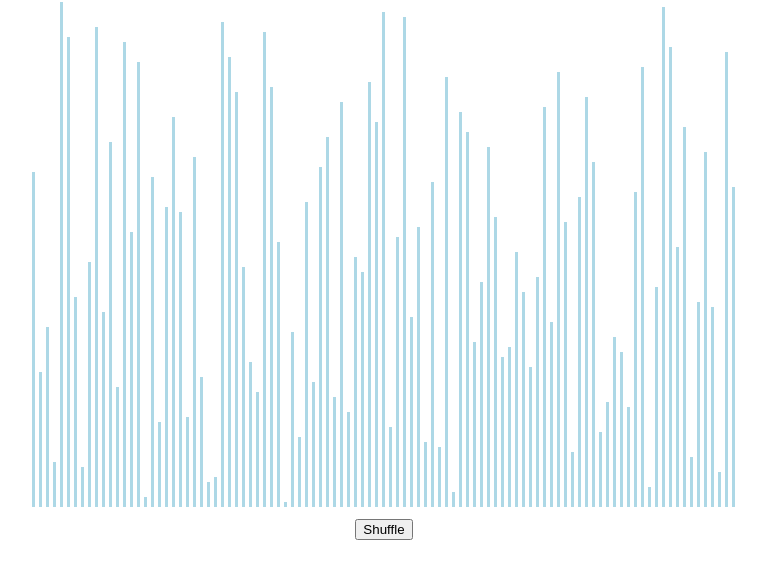
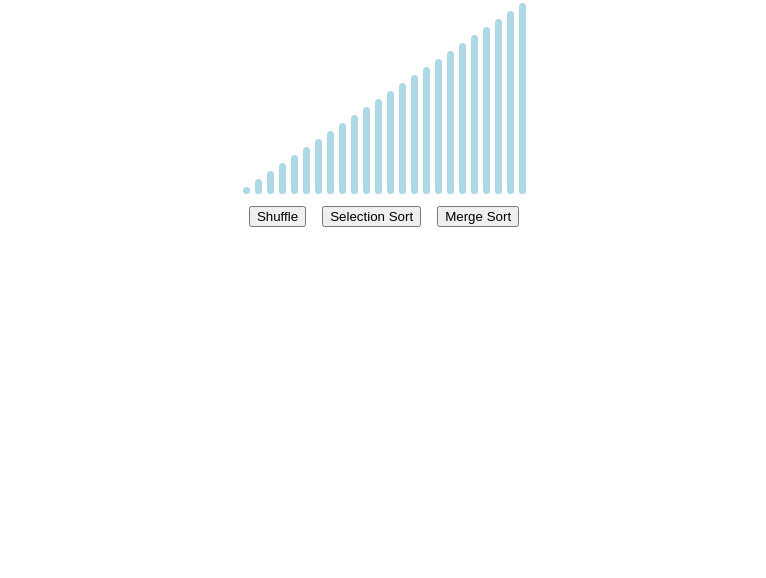
Before and after one commit to andreiui/sorting-visualized, a React (Create React App) app: page / in a window 1280 px wide. Shown: the top 578 px of the page, without its empty margins (256-1022 px from the left). Built offline with nearby package versions, Linux system fonts and the light colour scheme.

Commit message:
Major updates to Sorting component. Animation handler function added. Support added for selectionSort and mergeSort

```diff
--- /dev/null
+++ b/src/sorting/Algorithms.js
@@ -0,0 +1,88 @@
+export const selectionSort = (array, l, u) => {
+  var animations = [];
+  for (var i = l; i < u; i++) {
+    for (var j = i + 1; j < u; j++) {
+      const a = {};
+      a.comp = [i, j];
+      if (array[j] < array[i]) {
+        swap(array, i, j);
+        a.swap = [i, j];
+      }
+      animations.push(a);
+    }
+  }
+  return animations;
+};
+
+export const mergeSort = (array, l, u) => {
+  var animations = [];
+  if (l + 1 === u) {
+    return animations;
+  }
+  if (l + 1 === u - 1) {
+    const a = {};
+    a.comp = [l, u - 1];
+    if (array[u - 1] < array[l]) {
+      swap(array, l, u - 1);
+      a.swap = [l, u - 1];
+    }
+    animations.push(a);
+    return animations;
+  }
+
+  const mid = Math.floor((l + u) / 2);
+  animations = [
+    ...mergeSort(array, l, mid),
+    ...mergeSort(array, mid, u),
+    ...mergeIntoArray(array, l, u, mid),
+  ];
+  return animations;
+};
+
+function mergeIntoArray(array, l, u, mid) {
+  let arr = [...array];
+  var k = l;
+  var i = l;
+  var j = mid;
+  var animations = [];
+
+  while (i < mid && j < u) {
+    const a = {};
+    if (arr[i] <= arr[j]) {
+      a.comp = [k, i];
+      a.swap = [k, i];
+      a.arr = [...arr];
+      array[k++] = arr[i++];
+    } else {
+      a.comp = [k, j];
+      a.swap = [k, j];
+      a.arr = [...arr];
+      array[k++] = arr[j++];
+    }
+    animations.push(a);
+  }
+
+  for (; i < mid; i++) {
+    const a = {};
+    a.swap = [k, i];
+    a.arr = [...arr];
+    array[k++] = arr[i];
+    animations.push(a);
+  }
+  for (; j < u; j++) {
+    const a = {};
+    a.swap = [k, j];
+    a.arr = [...arr];
+    array[k++] = arr[j];
+    animations.push(a);
+  }
+
+  return animations;
+}
+
+function swap(array, i, j) {
+  var temp;
+  temp = array[i];
+  array[i] = array[j];
+  array[j] = temp;
+}
--- a/src/sorting/Sorting.css
+++ b/src/sorting/Sorting.css
@@ -1,6 +1,7 @@
 main,
 body {
   display: flex;
+  background-color: white;
   justify-content: center;
 }
 
@@ -19,11 +20,11 @@ body {
 
 .quicksort .bar {
   display: flex;
-  width: 3px;
+  width: 7px;
   flex-grow: 0;
   flex-shrink: 1;
-  margin: 2px;
+  margin: 2.5px;
   justify-content: center;
   align-items: center;
-  background-color: lightblue;
+  border-radius: 3.5px;
 }
--- a/src/sorting/Sorting.js
+++ b/src/sorting/Sorting.js
@@ -1,5 +1,6 @@
 import React, { Component } from "react";
 import "./Sorting.css";
+import { selectionSort, mergeSort } from "./Algorithms.js";
 
 class Quicksort extends Component {
   constructor(props) {
@@ -10,7 +11,77 @@ class Quicksort extends Component {
   }
 
   componentDidMount() {
-    this.generateArray(1, 100);
+    this.setState({ list: this.generateArray(0, 24) });
+  }
+
+  sortAnimation = (array, l, u, sort, ms) => {
+    let animations = [];
+    let unsorted = [...array];
+    const bars = document.getElementsByClassName("quicksort bar");
+
+    animations = sort(array, l, u);
+
+    for (var i = 0; i < animations.length; i++) {
+      const { comp, swap, arr } = animations[i];
+      setTimeout(() => {
+        if (comp !== undefined && swap === undefined) {
+          bars[comp[0]].style.backgroundColor = "slateblue";
+          bars[comp[1]].style.backgroundColor = "slateblue";
+        } else if (swap !== undefined) {
+          if (arr === undefined) {
+            bars[swap[0]].style.backgroundColor = "red";
+            bars[swap[1]].style.backgroundColor = "red";
+            this.setState({ list: this.swap(unsorted, swap[0], swap[1]) });
+          } else {
+            bars[swap[0]].style.backgroundColor = "lightblue";
+            var t;
+            for (
+              t = 0;
+              unsorted[t] !== arr[swap[1]] && t < unsorted.length;
+              t++
+            );
+            bars[t].style.backgroundColor = "red";
+            this.setState({
+              list: this.swap(unsorted, swap[0], t, arr),
+            });
+          }
+        }
+      }, i * ms);
+      setTimeout(() => {
+        if (comp !== undefined) {
+          bars[comp[0]].style.backgroundColor = "lightblue";
+          bars[comp[1]].style.backgroundColor = "lightblue";
+        } else {
+          bars[swap[0]].style.backgroundColor = "lightblue";
+          if (arr === undefined) {
+            bars[swap[1]].style.backgroundColor = "lightblue";
+          } else {
+            var t;
+            for (
+              t = 0;
+              unsorted[t] !== arr[swap[1]] && t < unsorted.length;
+              t++
+            );
+            bars[t].style.backgroundColor = "lightblue";
+          }
+        }
+      }, (i + 1) * ms);
+    }
+
+    setTimeout(() => {
+      for (var i = 0; i < bars.length; i++) {
+        bars[i].style.backgroundColor = "lightblue";
+      }
+    }, animations.length * ms);
+
+    return unsorted;
+  };
+
+  swap(array, i, j, arr) {
+    var temp = array[i];
+    array[i] = array[j];
+    array[j] = temp;
+    return array;
   }
 
   render() {
@@ -24,43 +95,90 @@ class Quicksort extends Component {
         <div className="quicksort button">
           <button
             className="shuffle"
-            onClick={() => this.shuffleArray(this.state.list)}
+            onClick={() =>
+              this.setState({
+                list: this.sortAnimation(
+                  this.state.list,
+                  0,
+                  this.state.list.length,
+                  this.shuffleArray,
+                  30
+                ),
+              })
+            }
           >
             Shuffle
+          </button>
+          <button
+            className="sort"
+            onClick={() =>
+              this.setState({
+                list: this.sortAnimation(
+                  this.state.list,
+                  0,
+                  this.state.list.length,
+                  selectionSort,
+                  50
+                ),
+              })
+            }
+          >
+            Selection Sort
+          </button>
+          <button
+            className="sort"
+            onClick={() =>
+              this.setState({
+                list: this.sortAnimation(
+                  this.state.list,
+                  0,
+                  this.state.list.length,
+                  mergeSort,
+                  50
+                ),
+              })
+            }
+          >
+            Merge Sort
           </button>
         </div>
       </React.Fragment>
     );
   }
 
-  shuffleArray = (array) => {
-    let j, x;
+  shuffleArray = (array, l, u) => {
+    var animations = [];
+    let j;
+
     for (let i = array.length - 1; i > 0; i--) {
       j = Math.floor(Math.random() * (i + 1));
-      x = array[i];
-      array[i] = array[j];
-      array[j] = x;
+      const a = {};
+      a.comp = [i, j];
+      a.swap = [i, j];
+      array = this.swap(array, i, j);
+      animations.push(a);
     }
-    this.setState({ list: array });
+
+    return animations;
   };
 
   generateArray = (start, end) => {
     let array = [];
-    for (let i = 0; i <= end; i++) {
+    for (let i = 0; i < end; i++) {
       array.push(i + start);
     }
-    this.shuffleArray(array);
+    return array;
   };
 }
 
 class Bar extends Component {
+  state = {
+    backgroundColor: "lightblue",
+    height: this.props.display * 8 + 7 + "px",
+  };
+
   render() {
-    return (
-      <div
-        className="quicksort bar"
-        style={{ height: this.props.display * 5 + "px" }}
-      />
-    );
+    return <div className="quicksort bar" style={this.state} />;
   }
 }
 
```
